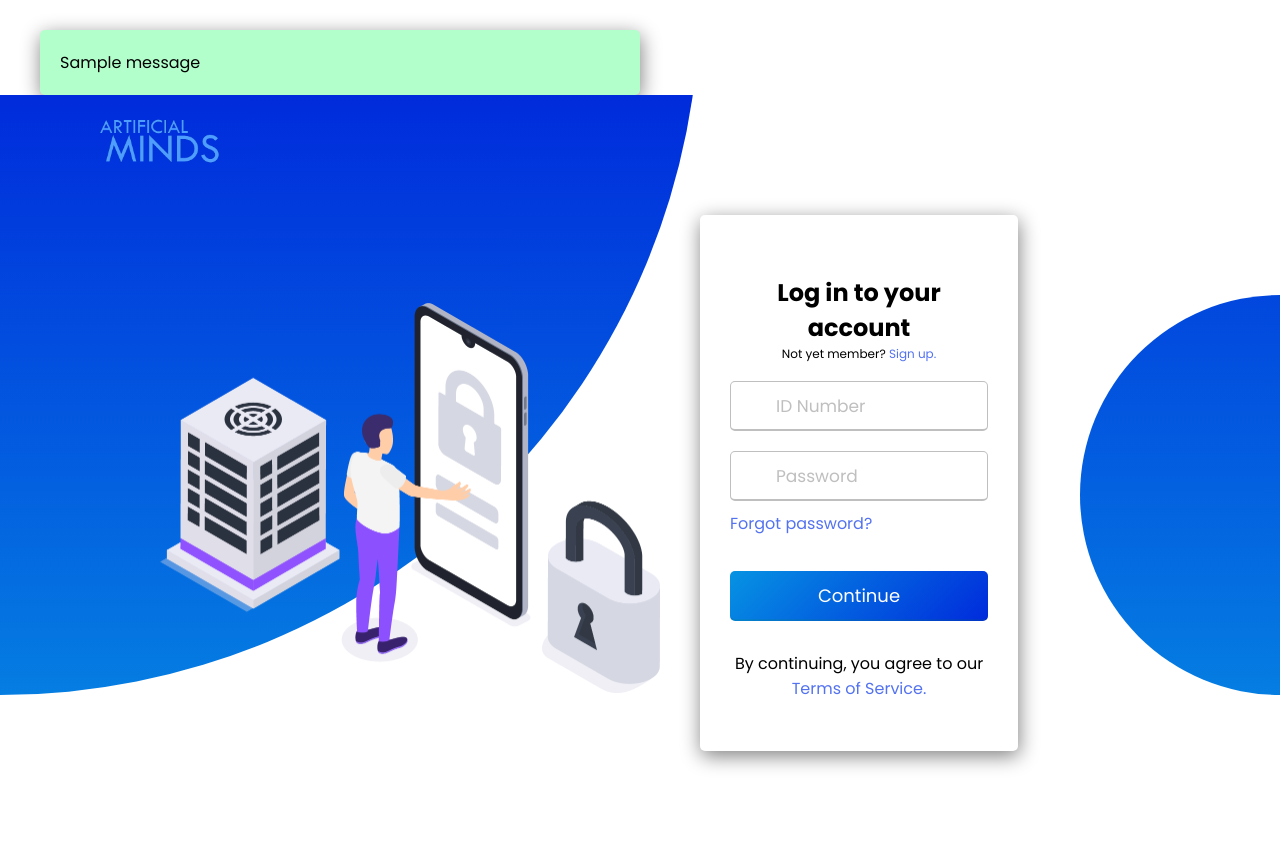
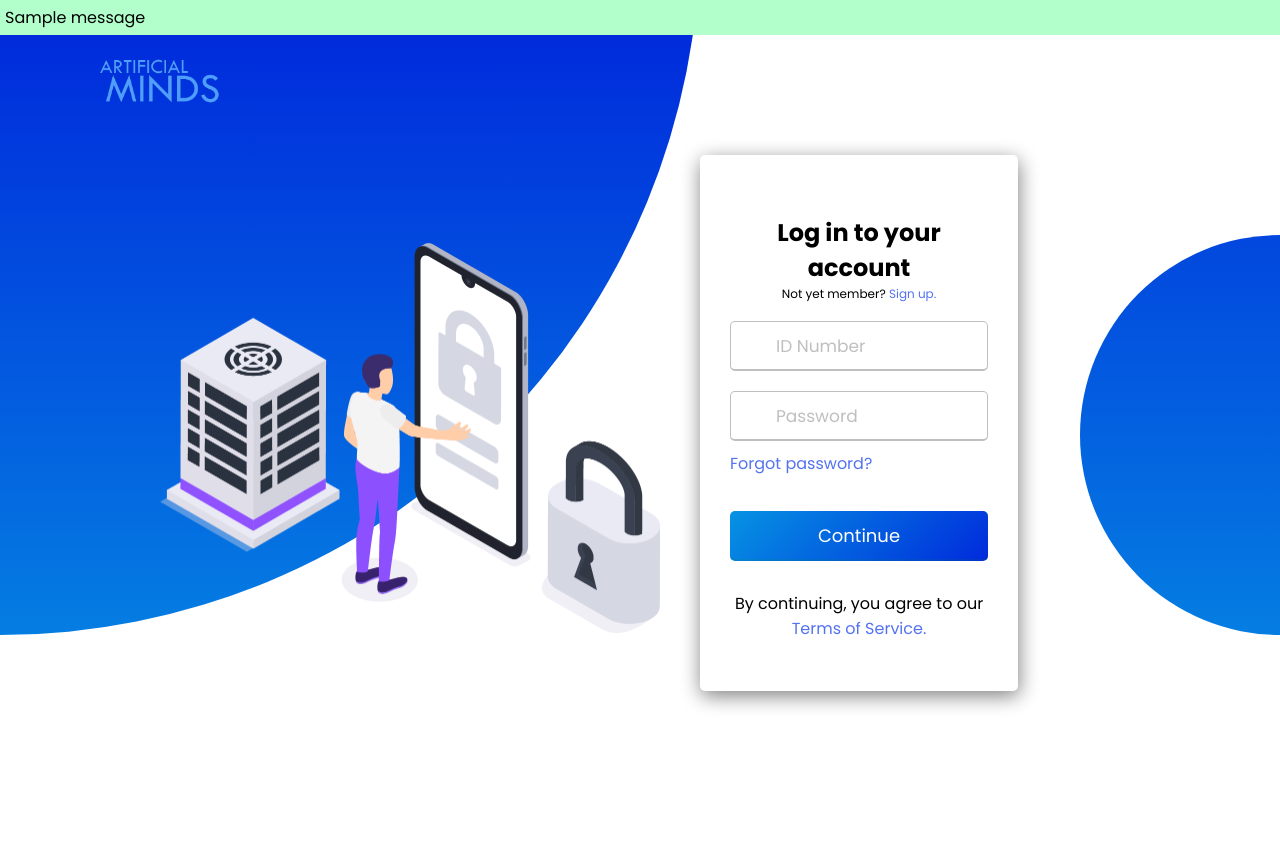
Before and after one commit to justindy12/artificialminds, a Django app: page /sample/login in a window 1280 px wide. After the commit the page ends 708 px from the top, so only its background shows below. Run offline with Django 4.2, Linux system fonts and the light colour scheme; tables that the repository leaves empty hold one stand-in row (values such as "Sample post"); one stand-in notice (Sample message) is shown.

```diff
--- a/MyProject/capstone/sample/forms.py
+++ b/MyProject/capstone/sample/forms.py
@@ -1,5 +1,7 @@
 from django import forms
 from .models import *
+from django.contrib.auth.forms import UserCreationForm
+from django.contrib.auth.models import User
 
 class StudentForm(forms.ModelForm):
 
--- a/MyProject/capstone/sample/templates/login.html
+++ b/MyProject/capstone/sample/templates/login.html
@@ -10,15 +10,15 @@
     <link rel="stylesheet" href="../static/css/style.css">
 </head>
 <body>
-  <div class="container" style="padding: 20px; background-color: #b3ffcc;">
+
   {% if messages %}
-    {% for message in messages %}
-      <div class="alert alert-{{message.tags}}">{{message}}</div>
-    {% endfor %}
+  {% for message in messages %}
+    <div style="padding: 5px; background-color: #b3ffcc;" class="alert alert-{{message.tags}}">{{message}}</div>
+  {% endfor %}
   {% endif %}
   {% block content %}
   {% endblock content %}
-  </div>
+
     <section>
         <div class="circle3">
         </div>
```
